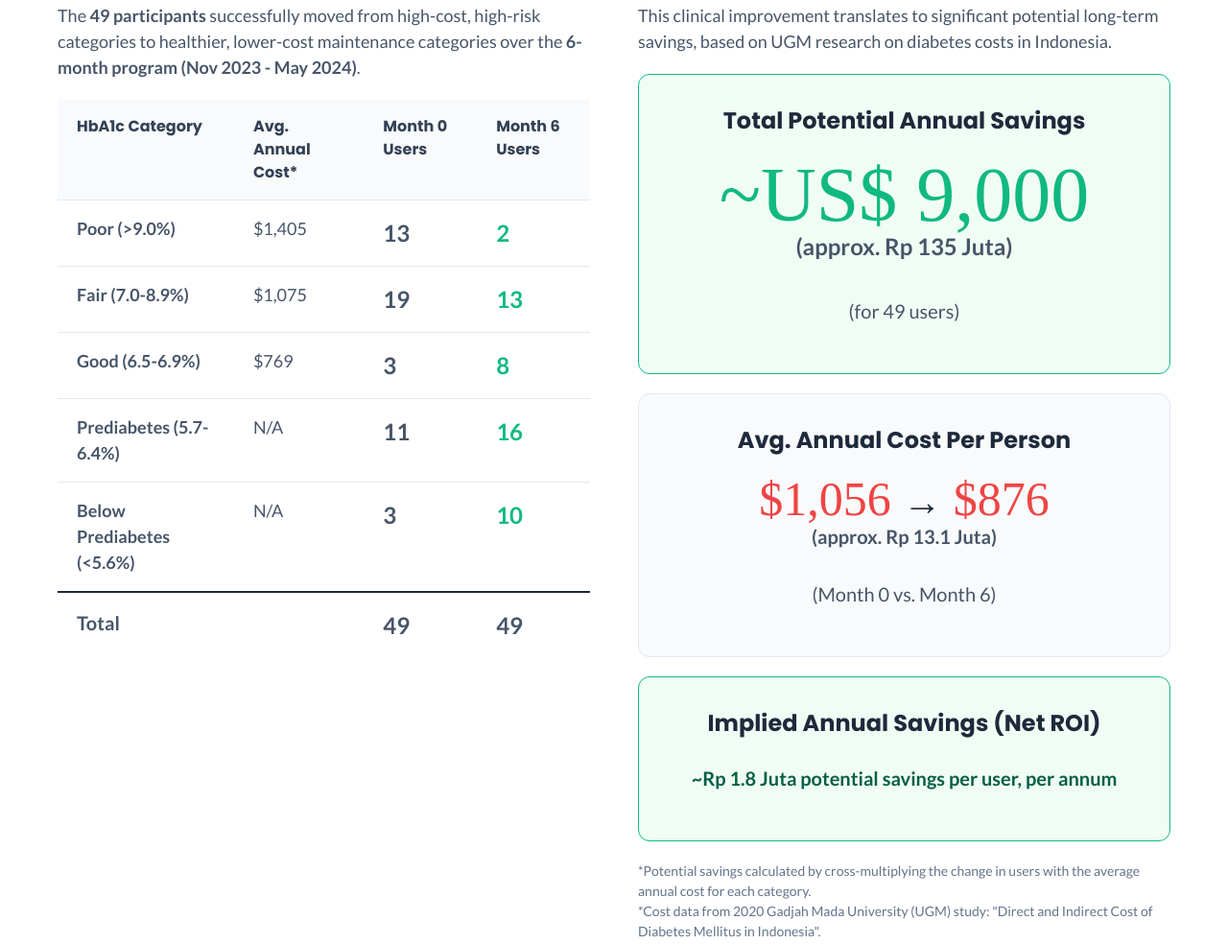
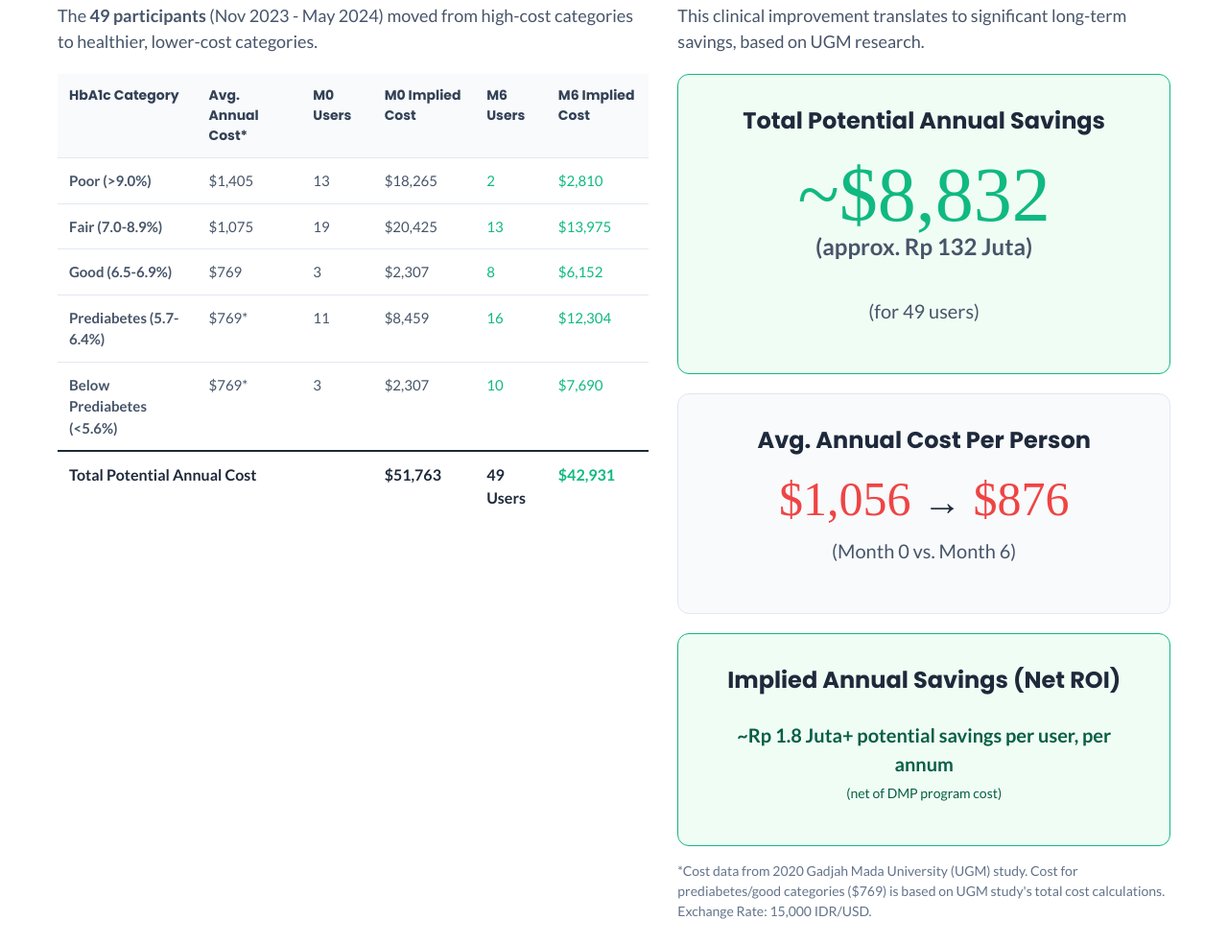
Before and after one commit to kidicarus888/EQLproposal2026, a plain HTML site: page index.html in a window 1280 px wide. Shown: the part 2562-3546 px from the top of the page at 96% size. Drawn offline with Linux system fonts and the light colour scheme.

Commit message:
Update index.html

```diff
--- a/index.html
+++ b/index.html
@@ -328,15 +328,16 @@ body {
 .table-layout th,
 .table-layout td {
   border-bottom: 1px solid #E2E8F0;
-  padding: 16px 20px;
+  padding: 12px; /* Smaller padding for dense table */
   text-align: left;
   vertical-align: top;
+  font-size: 15px; /* Smaller font for dense table */
 }
 
 .table-layout th {
   background-color: #F8FAFC;
   color: #334155;
-  font-size: 16px;
+  font-size: 14px;
   font-weight: 700;
   font-family: 'Poppins', sans-serif;
 }
@@ -348,7 +349,8 @@ body {
 .table-layout tfoot td {
     border-top: 2px solid #1E293B;
     font-weight: 700;
-    font-size: 20px;
+    font-size: 16px;
+    color: #1E293B;
 }
 
 .table-layout .fee {
@@ -521,62 +523,74 @@ body {
     </div>
 </div>
 
-<!-- Slide 4: NEW Case Study (APP Pilot - Cost Savings) -->
+<!-- Slide 4: NEW Case Study (APP Pilot - Cost Savings) - UPDATED TABLE -->
 <div class="slide-container" id="slide4">
     <h2 class="slide-title">Case Study: APP Pilot (Jambi & Perawang) - Potential Cost Savings</h2>
     <div class="content-area">
-        <div class="two-column" style="align-items: flex-start;">
+        <div class="two-column" style="align-items: flex-start; grid-template-columns: 1.2fr 1fr; gap: 30px;">
             <div>
                 <h3>Favorable Shift in HbA1c Ranges (49 Users)</h3>
-                <p>The <strong>49 participants</strong> successfully moved from high-cost, high-risk categories to healthier, lower-cost maintenance categories over the <strong>6-month program (Nov 2023 - May 2024)</strong>.</p>
+                <p>The <strong>49 participants</strong> (Nov 2023 - May 2024) moved from high-cost categories to healthier, lower-cost categories.</p>
                 <div class="table-layout" style="margin-top: 20px;">
-                    <table>
+                    <table style="font-size: 14px;"> <!-- Smaller font -->
                         <thead>
                             <tr>
                                 <th>HbA1c Category</th>
                                 <th>Avg. Annual Cost*</th>
-                                <th>Month 0 Users</th>
-                                <th>Month 6 Users</th>
+                                <th>M0 Users</th>
+                                <th>M0 Implied Cost</th>
+                                <th>M6 Users</th>
+                                <th>M6 Implied Cost</th>
                             </tr>
                         </thead>
                         <tbody>
                             <tr>
                                 <td><strong>Poor (>9.0%)</strong></td>
                                 <td>$1,405</td>
-                                <td style="font-size: 24px; font-weight: 700;">13</td>
-                                <td style="font-size: 24px; font-weight: 700; color: #10B981;">2</td>
+                                <td>13</td>
+                                <td>$18,265</td>
+                                <td style="color: #10B981;">2</td>
+                                <td style="color: #10B981;">$2,810</td>
                             </tr>
                             <tr>
                                 <td><strong>Fair (7.0-8.9%)</strong></td>
                                 <td>$1,075</td>
-                                <td style="font-size: 24px; font-weight: 700;">19</td>
-                                <td style="font-size: 24px; font-weight: 700; color: #10B981;">13</td>
+                                <td>19</td>
+                                <td>$20,425</td>
+                                <td style="color: #10B981;">13</td>
+                                <td style="color: #10B981;">$13,975</td>
                             </tr>
                             <tr>
                                 <td><strong>Good (6.5-6.9%)</strong></td>
                                 <td>$769</td>
-                                <td style="font-size: 24px; font-weight: 700;">3</td>
-                                <td style="font-size: 24px; font-weight: 700; color: #10B981;">8</td>
+                                <td>3</td>
+                                <td>$2,307</td>
+                                <td style="color: #10B981;">8</td>
+                                <td style="color: #10B981;">$6,152</td>
                             </tr>
                              <tr>
                                 <td><strong>Prediabetes (5.7-6.4%)</strong></td>
-                                <td>N/A</td>
-                                <td style="font-size: 24px; font-weight: 700;">11</td>
-                                <td style="font-size: 24px; font-weight: 700; color: #10B981;">16</td>
+                                <td>$769*</td>
+                                <td>11</td>
+                                <td>$8,459</td>
+                                <td style="color: #10B981;">16</td>
+                                <td style="color: #10B981;">$12,304</td>
                             </tr>
                             <tr>
                                 <td><strong>Below Prediabetes (<5.6%)</strong></td>
-                                <td>N/A</td>
-                                <td style="font-size: 24px; font-weight: 700;">3</td>
-                                <td style="font-size: 24px; font-weight: 700; color: #10B981;">10</td>
+                                <td>$769*</td>
+                                <td>3</td>
+                                <td>$2,307</td>
+                                <td style="color: #10B981;">10</td>
+                                <td style="color: #10B981;">$7,690</td>
                             </tr>
                         </tbody>
                         <tfoot>
                             <tr>
-                                <td><strong>Total</strong></td>
-                                <td></td>
-                                <td style="font-size: 24px; font-weight: 700;"><strong>49</strong></td>
-                                <td style="font-size: 24px; font-weight: 700;"><strong>49</strong></td>
+                                <td colspan="3"><strong>Total Potential Annual Cost</strong></td>
+                                <td><strong>$51,763</strong></td>
+                                <td><strong>49 Users</strong></td>
+                                <td style="color: #10B981;"><strong>$42,931</strong></td>
                             </tr>
                         </tfoot>
                     </table>
@@ -584,29 +598,27 @@ body {
             </div>
             <div>
                 <h3>Potential Annual Savings</h3>
-                <p>This clinical improvement translates to significant potential long-term savings, based on UGM research on diabetes costs in Indonesia.</p>
+                <p>This clinical improvement translates to significant long-term savings, based on UGM research.</p>
                 <div class="tile" style="margin-top: 20px; background-color: #f0fdf4; border-color: #10B981;">
                     <h3 style="color: #1E293B;">Total Potential Annual Savings</h3>
-                    <div class="number" style="color: #10B981; font-size: 80px;">~US$ 9,000</div>
-                    <p style="font-size: 24px; margin-top: -10px; font-weight: 700;">(approx. Rp 135 Juta)</p>
+                    <div class="number" style="color: #10B981; font-size: 80px;">~$8,832</div>
+                    <p style="font-size: 24px; margin-top: -10px; font-weight: 700;">(approx. Rp 132 Juta)</p>
                     <p style="font-size: 20px; margin-top: 10px;">(for 49 users)</p>
                 </div>
                  <div class="tile" style="margin-top: 20px; background-color: #F8FAFC; border-color: #E2E8F0;">
                     <h3 style="color: #1E293B;">Avg. Annual Cost Per Person</h3>
                     <div class="number" style="color: #EF4444; font-size: 50px;">$1,056 <span style="color: #1E293B; font-size: 40px;">→</span> $876</div>
-                    <p style="font-size: 20px; margin-top: -5px; font-weight: 700;">(approx. Rp 13.1 Juta)</p>
                     <p style="font-size: 20px; margin-top: 10px;">(Month 0 vs. Month 6)</p>
                 </div>
                 <div class="tile" style="margin-top: 20px; background-color: #f0fdf4; border-color: #10B981;">
                     <h3 style="color: #1E293B;">Implied Annual Savings (Net ROI)</h3>
-                    <p style="font-size: 20px; color: #065f46; font-weight: 700; margin-top: 10px;">
-                        ~Rp 1.8 Juta potential savings per user, per annum
+                    <p style="font-size: 20px; color: #065f46; font-weight: 700; margin-top: 10px; margin-bottom: 0;">
+                        ~Rp 1.8 Juta+ potential savings per user, per annum
                     </p>
+                    <p style="font-size: 14px; color: #065f46; margin-top: 5px;">(net of DMP program cost)</p>
                 </div>
-                <p style="font-size: 14px; color: #64748B; margin-top: 20px;">
-                    *Potential savings calculated by cross-multiplying the change in users with the average annual cost for each category.
-                    <br>
-                    *Cost data from 2020 Gadjah Mada University (UGM) study: "Direct and Indirect Cost of Diabetes Mellitus in Indonesia".
+                <p style="font-size: 14px; color: #64748B; margin-top: 15px;">
+                    *Cost data from 2020 Gadjah Mada University (UGM) study. Cost for prediabetes/good categories ($769) is based on UGM study's total cost calculations. Exchange Rate: 15,000 IDR/USD.
                 </p>
             </div>
         </div>
@@ -831,6 +843,7 @@ body {
                             </tr>
                             <tr>
                                 <td><strong>Digital Prevention (DPP)</strong></td>
+                                Example of Angular Code:
                                 <td>6 Months</td>
                                 <td>Overweight / at risk for diabetes</td>
                                 <td>% Weight Loss</td>
```
